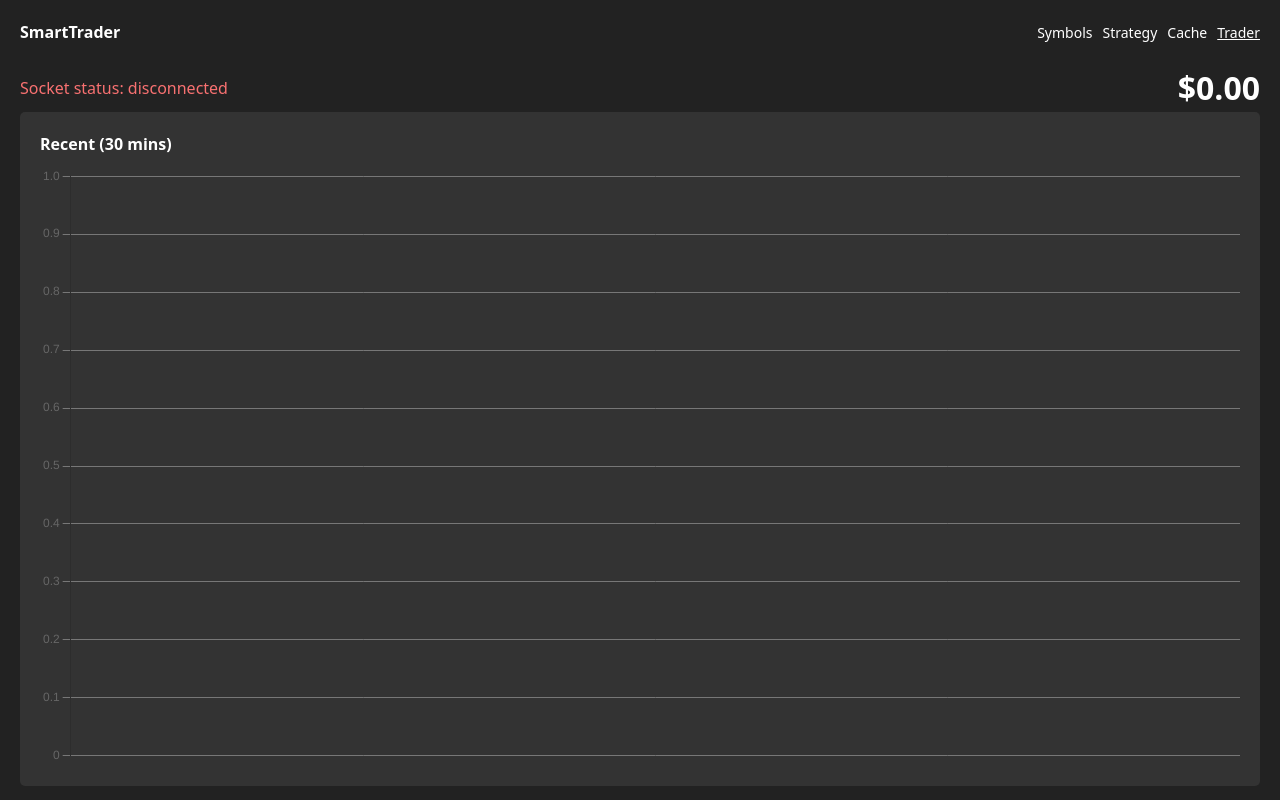
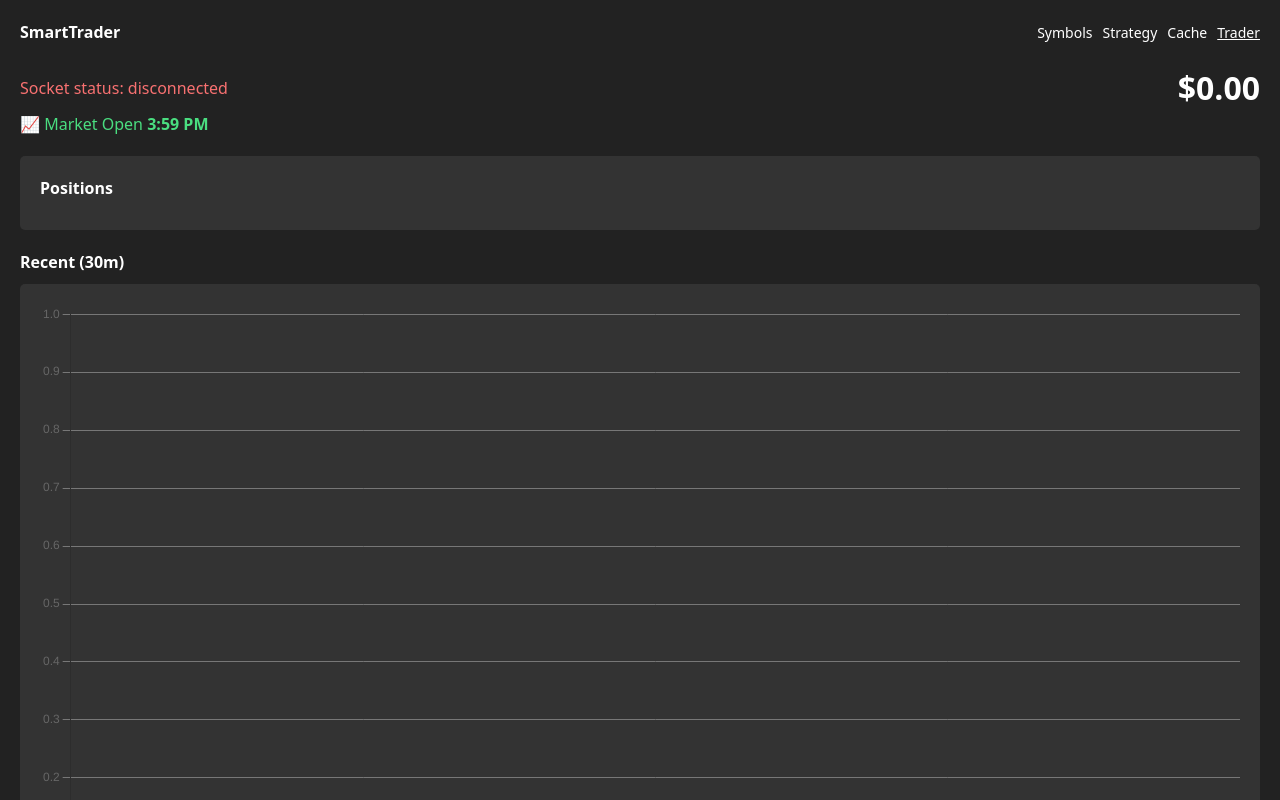
Before and after one commit to drewrodrigues/wolfGuard, a React (Create React App) app in the folder client/: page /trader in a window 1280 px wide. Shown: the top 800 px of the page. Built offline with nearby package versions, Linux system fonts and the light colour scheme; no server answers.

Commit message:
Show whether or not the market is open

```diff
--- a/client/src/components/trader.tsx
+++ b/client/src/components/trader.tsx
@@ -6,6 +6,7 @@ import {
   Tooltip
 } from 'chart.js'
 import classNames from 'classnames'
+import moment from 'moment'
 import React, { useEffect, useState } from 'react'
 import { Bar } from 'react-chartjs-2'
 import { LiveBar } from '../../../common'
@@ -14,13 +15,17 @@ import { dollarFormatter } from './strategyResponse'
 
 ChartJS.register(CategoryScale, LinearScale, BarElement, Tooltip)
 
+const MARKET_OPEN = moment('9:30am', 'h:mma')
+const MARKET_CLOSE = moment('4:00pm', 'h:mma')
+
 export function Trader() {
   const { socketStatus, socket } = useSocket()
   const [liveData, setLiveData] = useState<{
     bars: LiveBar[]
     recentBars: LiveBar[]
     currentPrice: number
-  }>({ bars: [], currentPrice: 0, recentBars: [] })
+    shouldBuy: boolean | undefined
+  }>({ bars: [], currentPrice: 0, recentBars: [], shouldBuy: undefined })
 
   useEffect(() => {
     if (socketStatus === 'connected') {
@@ -32,6 +37,10 @@ export function Trader() {
       })
     }
   }, [socketStatus])
+
+  const marketTime = new Date().toLocaleString('en-US', {
+    timeZone: 'America/New_York'
+  })
 
   const data = {
     labels: liveData.bars.map((bar) => bar.time),
@@ -54,6 +63,7 @@ export function Trader() {
     ]
   }
 
+  const isMarketOpen = moment(marketTime).isBetween(MARKET_OPEN, MARKET_CLOSE)
   console.log({ data: liveData })
 
   return (
@@ -72,8 +82,26 @@ export function Trader() {
         </h3>
       </header>
 
+      <h4
+        className={classNames('mb-[20px]', {
+          'text-green-400': isMarketOpen,
+          'text-red-400': !isMarketOpen
+        })}
+      >
+        {isMarketOpen ? '📈 Market Open ' : '❌ Market Closed '}
+        <span className="font-bold">{moment(marketTime).format('h:mm A')}</span>
+      </h4>
+
       <div className="mb-[20px] bg-[#333] border-stone-700 p-[20px] rounded-[5px]">
-        <h2 className="font-bold text-white mb-[10px]">Recent (30 mins)</h2>
+        <h2 className="font-bold text-white mb-[10px]">Positions</h2>
+
+        {liveData.shouldBuy !== undefined && (
+          <p>shouldBuy?: {liveData.shouldBuy ? '✅' : '❌'}</p>
+        )}
+      </div>
+
+      <h2 className="font-bold text-white mb-[10px]">Recent (30m)</h2>
+      <div className="mb-[20px] bg-[#333] border-stone-700 p-[20px] rounded-[5px]">
         <Bar
           data={recentData}
           options={{
```
